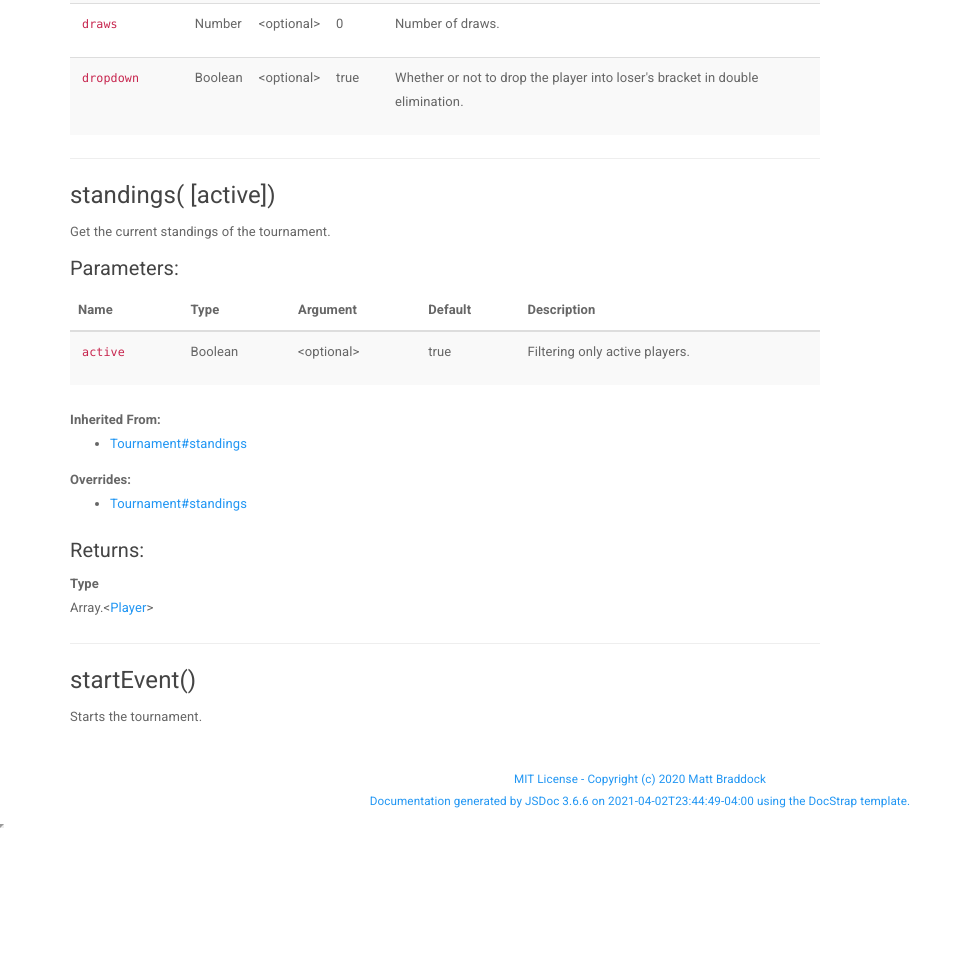
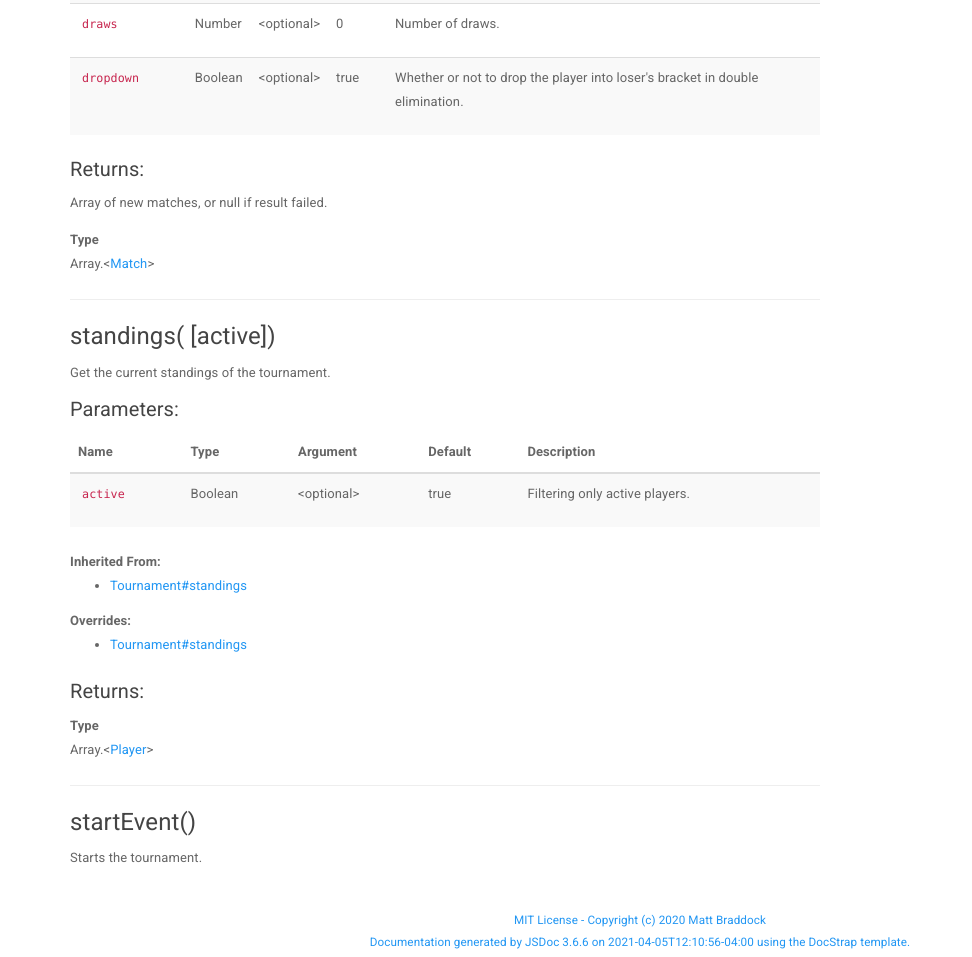
Before and after one commit to slashinfty/tournament-organizer, a website: page docs/Elimination.html in a window 1280 px wide. Shown: the part 8053-9010 px from the top of the page, without its empty margins (0-972 px from the left). Before the commit the page ends 8889 px from the top, so only its background shows below. Drawn offline with Linux system fonts and the light colour scheme.

Commit message:
docs update

```diff
--- a/docs/Elimination.html
+++ b/docs/Elimination.html
@@ -2544,6 +2544,30 @@ If the tournament has started, they are dropped and marked inactive.</p>
 
 
 
+
+
+
+    <h5>Returns:</h5>
+
+
+<div class="param-desc">
+    <p>Array of new matches, or null if result failed.</p>
+</div>
+
+
+
+<dl>
+    <dt>
+        Type
+    </dt>
+    <dd>
+
+<span class="param-type">Array.&lt;<a href="Match.html">Match</a>></span>
+
+
+
+    </dd>
+</dl>
 
 
 
@@ -2865,7 +2889,7 @@ If the tournament has started, they are dropped and marked inactive.</p>
 <span class="jsdoc-message">
 	Documentation generated by <a href="https://github.com/jsdoc3/jsdoc">JSDoc 3.6.6</a>
 
-		on 2021-04-02T23:44:49-04:00
+		on 2021-04-05T12:10:56-04:00
 
 	using the <a href="https://github.com/docstrap/docstrap">DocStrap template</a>.
 </span>
```
Also changed, not shown: docs/Algorithms.html (+1 -1 lines), docs/EventManager.html (+1 -1 lines), docs/Match.html (+1 -1 lines), docs/Player.html (+1 -1 lines), docs/RoundRobin.html (+25 -1 lines), docs/Swiss.html (+25 -1 lines), docs/Tiebreakers.html (+1 -1 lines), docs/Tournament.html (+1 -1 lines), docs/Utilities.html (+1 -1 lines), docs/classes.list.html (+1 -1 lines), docs/index.html (+1 -1 lines), docs/namespaces.list.html (+1 -1 lines), docs/quicksearch.html (+1 -1 lines).
